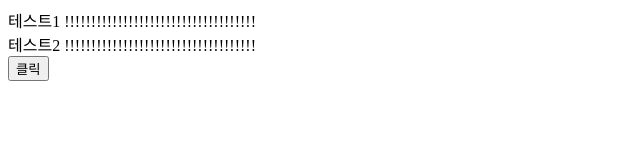
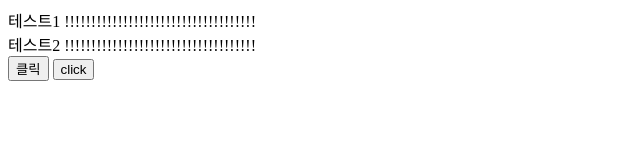
Before and after one commit to Jihyeon-byun/Tutorials, a plain HTML site: page index.html in a window 1280 px wide. Shown: the whole page, without its empty margins (0-640 px from the left). Drawn offline with Linux system fonts and the light colour scheme.

Commit message:
클릭 이벤트 2번 추가!!!

```diff
--- a/index.html
+++ b/index.html
@@ -18,9 +18,15 @@
 		function click_btn(){
 			alert('개발개발');
 		}
+
+		function click_btn2(){
+			alert('개발개발!!!!!!!!!!!!!!!!!222222');
+		}
 	</script>
 
 	<input type="button" value="클릭" onclick="click_btn()">
 
+	<input type="button" value="click" onclick="click_btn2()">
+
 </body>
 </html>
```
